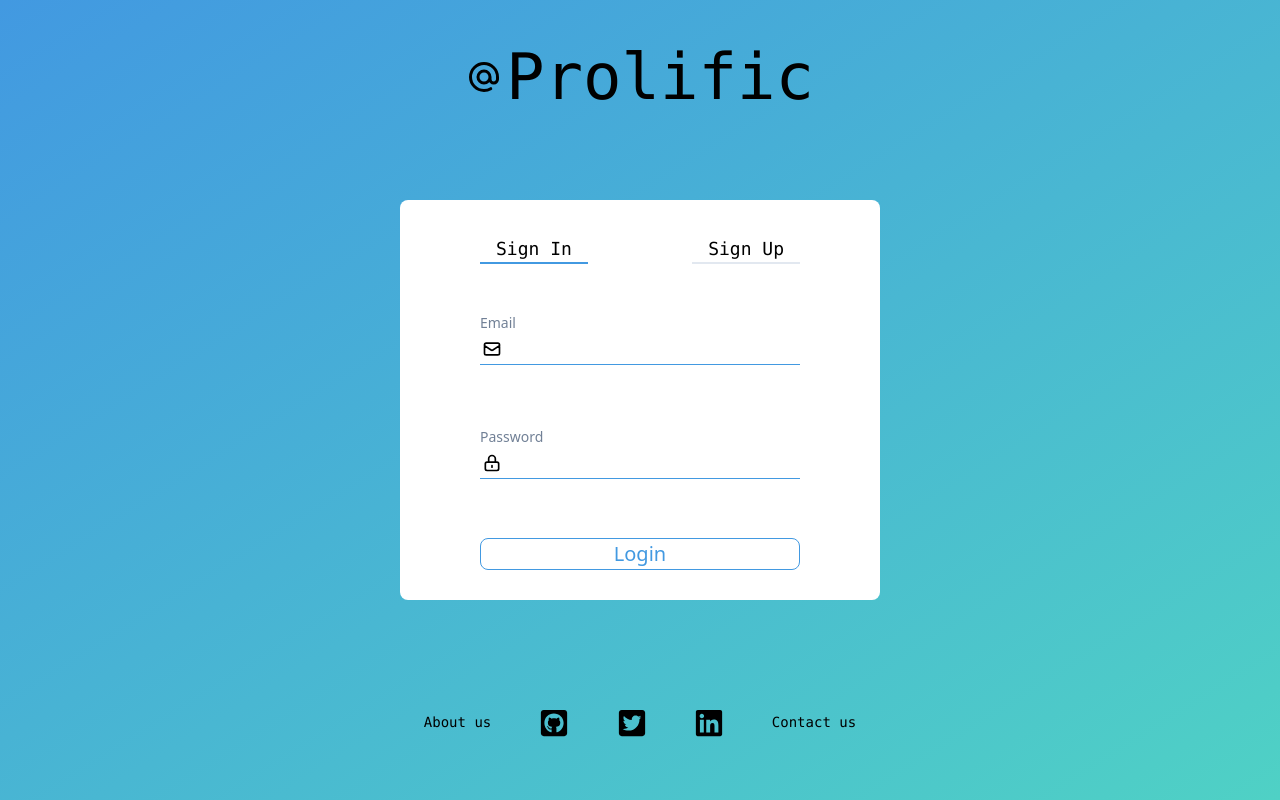
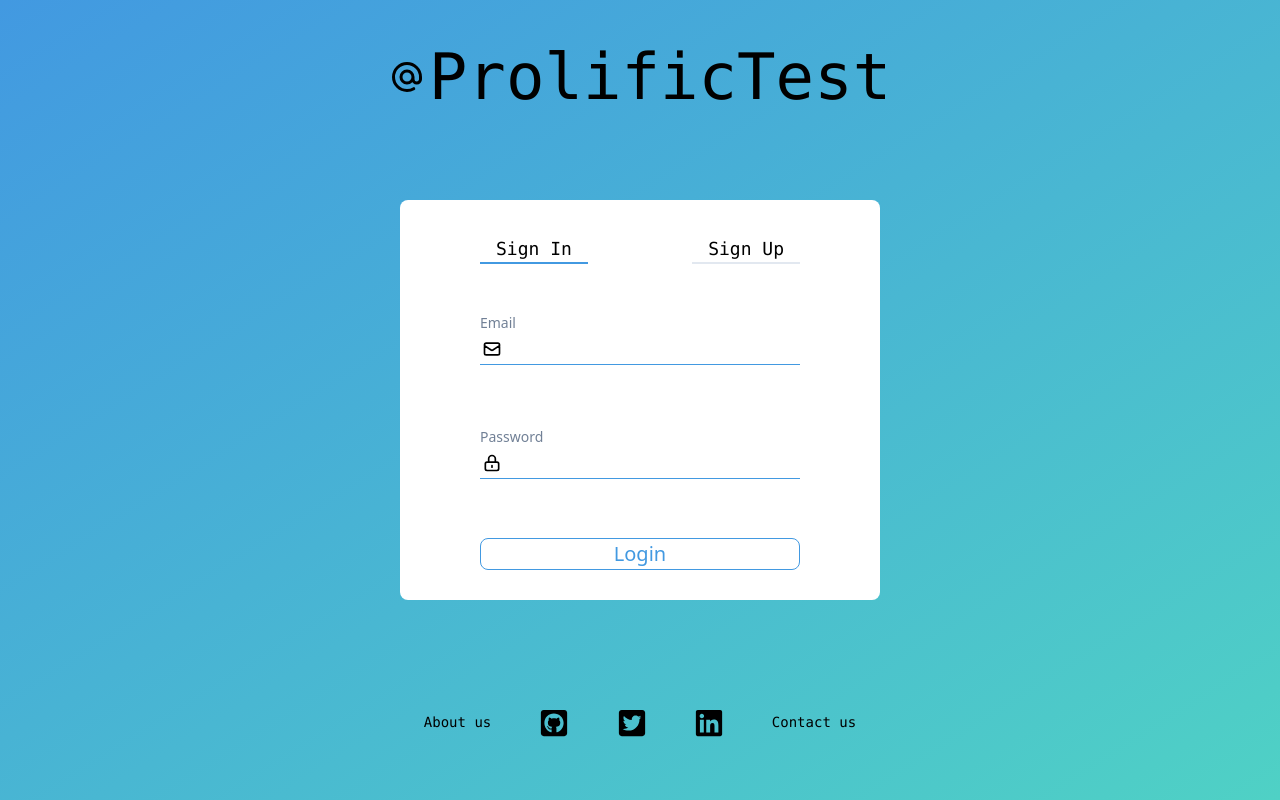
Before and after one commit to kohlglenn/prolific, a React (Create React App) app in the folder client/: page / in a window 1280 px wide. Built offline with nearby package versions, Linux system fonts and the light colour scheme.

Commit message:
testing build

```diff
--- a/client/src/components/screens/Landing.js
+++ b/client/src/components/screens/Landing.js
@@ -301,7 +301,7 @@ class Landing extends Component {
           </div>
           <span
             className="text-6xl font-mono">
-            Prolific
+            ProlificTest
           </span>
         </div>
         <div
```
